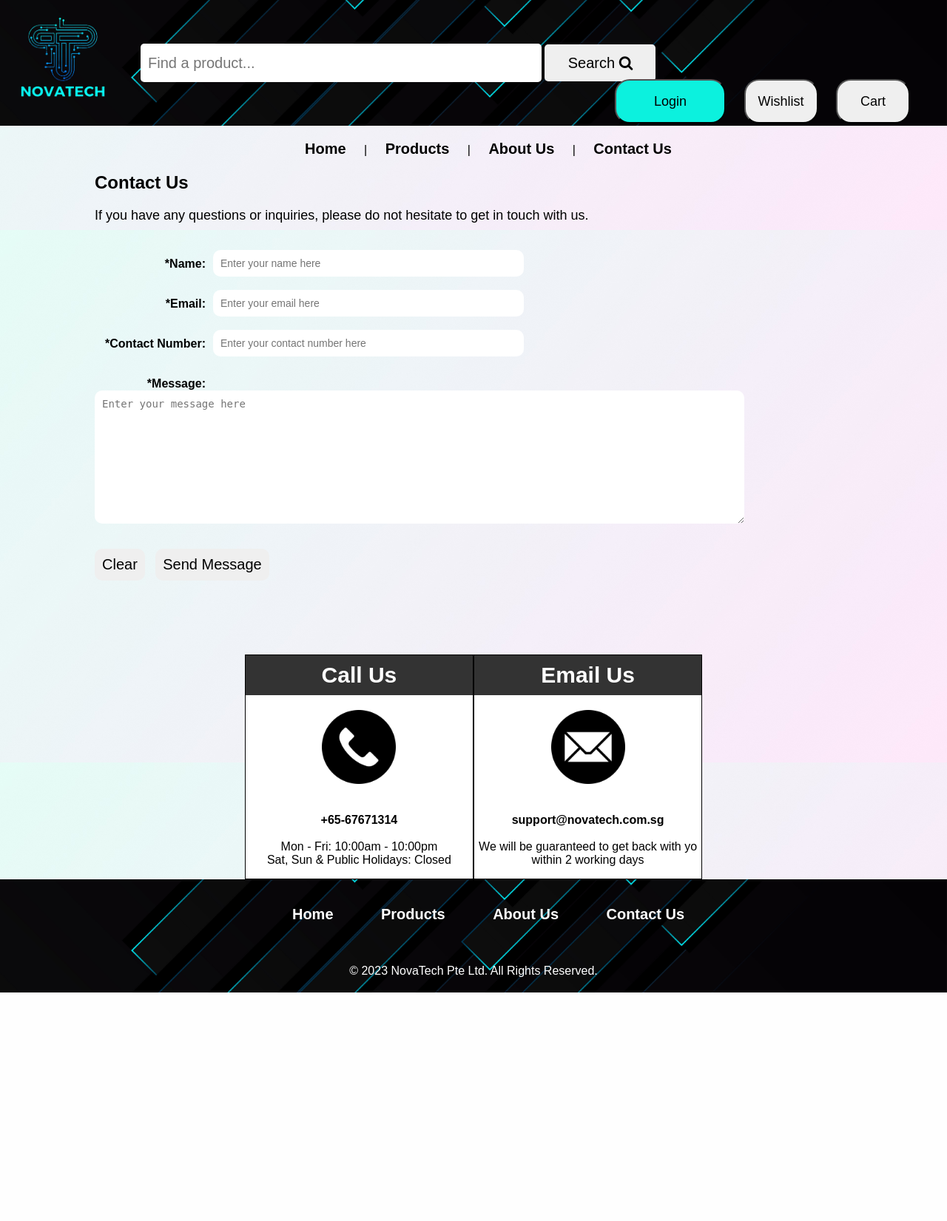
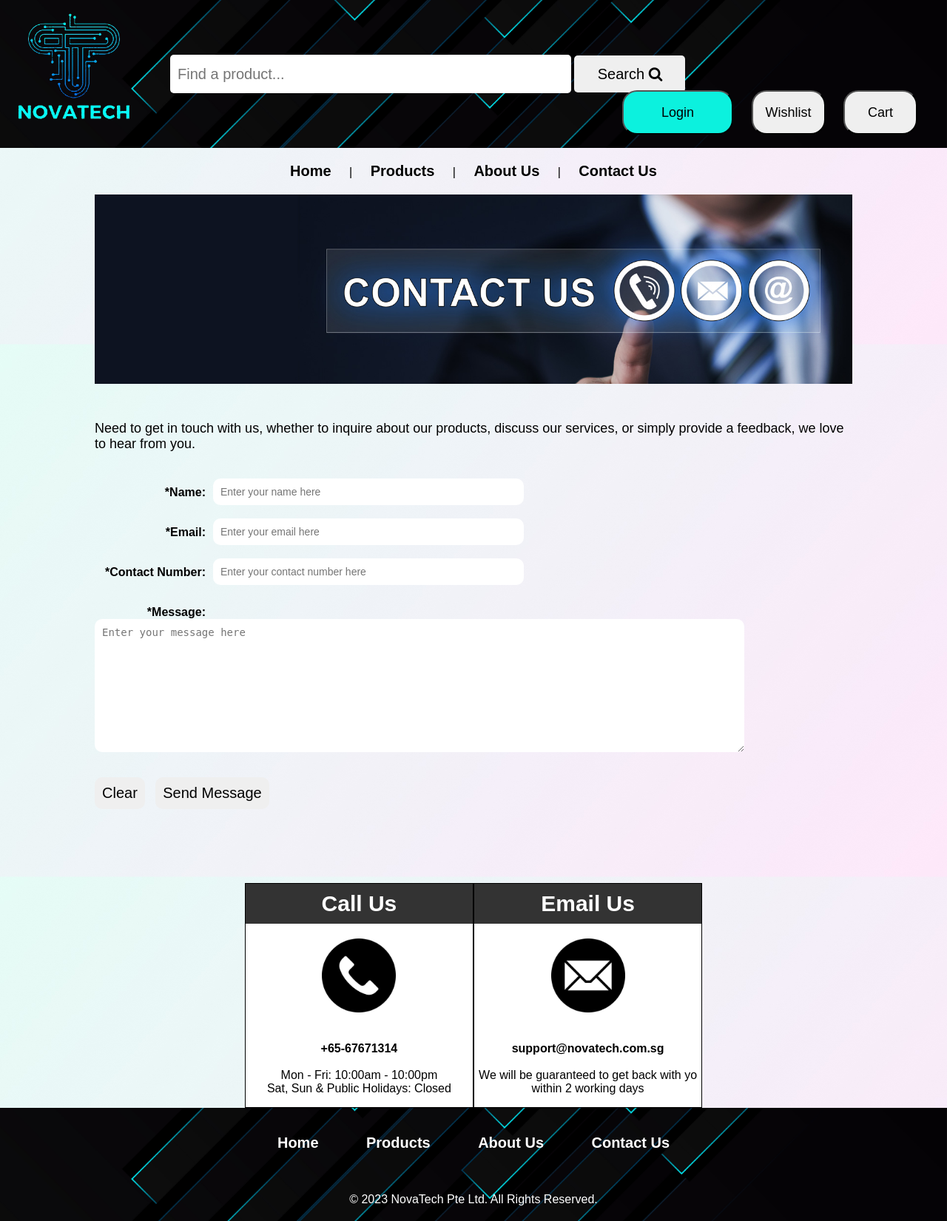
Before and after one commit to tkm321/IE4717-Project, a PHP site: page /contact.html in a window 1280 px wide. Shown: the whole page at 74% size. Before the commit the page ends 1342 px from the top, so only its background shows below. Run offline with PHP 8.4, Linux system fonts and the light colour scheme.

Commit message:
improved contact page information

```diff
--- a/contact.html
+++ b/contact.html
@@ -66,9 +66,13 @@
       </div>
     <!-- END OF NAVBAR -->
 
-      <div>
-        <h2>Contact Us</h2>
-        <p style="font-size:18px">If you have any questions or inquiries, please do not hesitate to get in touch with us.</p><br>
+
+    <div class="contactus">
+      <img src="images/contactus.png" width="80%" style="display:block; margin-left:auto; margin-right:auto; width:100%; margin-bottom: 50px;">
+    </div>
+
+    <div>
+        <p style="font-size:18px">Need to get in touch with us, whether to inquire about our products, discuss our services, or simply provide a feedback, we love to hear from you.</p><br>
         <form method="post" action="#.php" name="contactform" class="contactform" id="contactform">
           <div>
             <label for="name">*Name:</label>
--- a/css/styles.css
+++ b/css/styles.css
@@ -14,12 +14,12 @@ body {
 
 #header {
   margin: auto;
-  padding: 10px;
+  width: 100%;
   background-image: url("../../IE4717-Project/images/headerfooter_bg.jpg");
   background-size: 100%;
   background-position: center;
   color: white;
-  height: 150px;
+  height: 200px;
 }
 
 div #logo, #searchbar {
@@ -27,8 +27,8 @@ div #logo, #searchbar {
 }
 
 div #logo img {
-  height: 150px;
-  width: 150px;
+  height: 200px;
+  width: 200px;
 }
 
 #searchbar, #topright {
@@ -228,6 +228,10 @@ div #topright {
 
   #navbar ul li {
     display: inline;
+  }
+
+  ul {
+    padding:0;
   }
 /* ---END OF NAVBAR--- */
 
```
Also changed, not shown: images/contactus.png (added).
